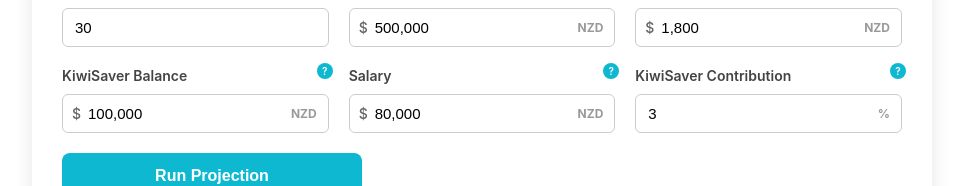
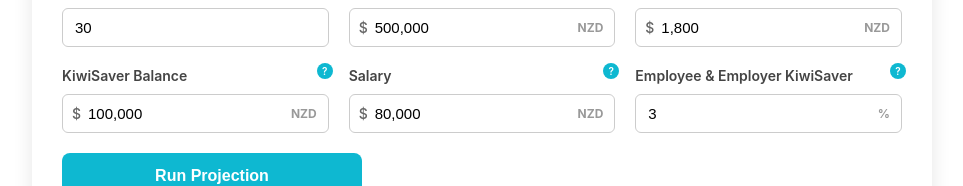
Before and after one commit to hassan-158/Kiwisaver_Calculator, a Next.js app in the folder frontend/: page / in a window 1280 px wide. Shown: the part 351-537 px from the top of the page, without its empty margins (158-1121 px from the left). Built offline with nearby package versions, Linux system fonts and the light colour scheme.

Commit message:
UI small change

```diff
--- a/frontend/components/calculator.tsx
+++ b/frontend/components/calculator.tsx
@@ -153,8 +153,8 @@
           </label>
 
           <label>
-            KiwiSaver Contribution
-            <div className="hint-circle" title="Your contribution rate to KiwiSaver">?</div>
+            Employee & Employer KiwiSaver
+            <div className="hint-circle" title="Combined employee and employer contribution rate to KiwiSaver">?</div>
             <div className="input-wrapper percent">
               <input
                 type="text"
```
Also changed, not shown: 2 other files (tests, documents, lock files or other folders).
